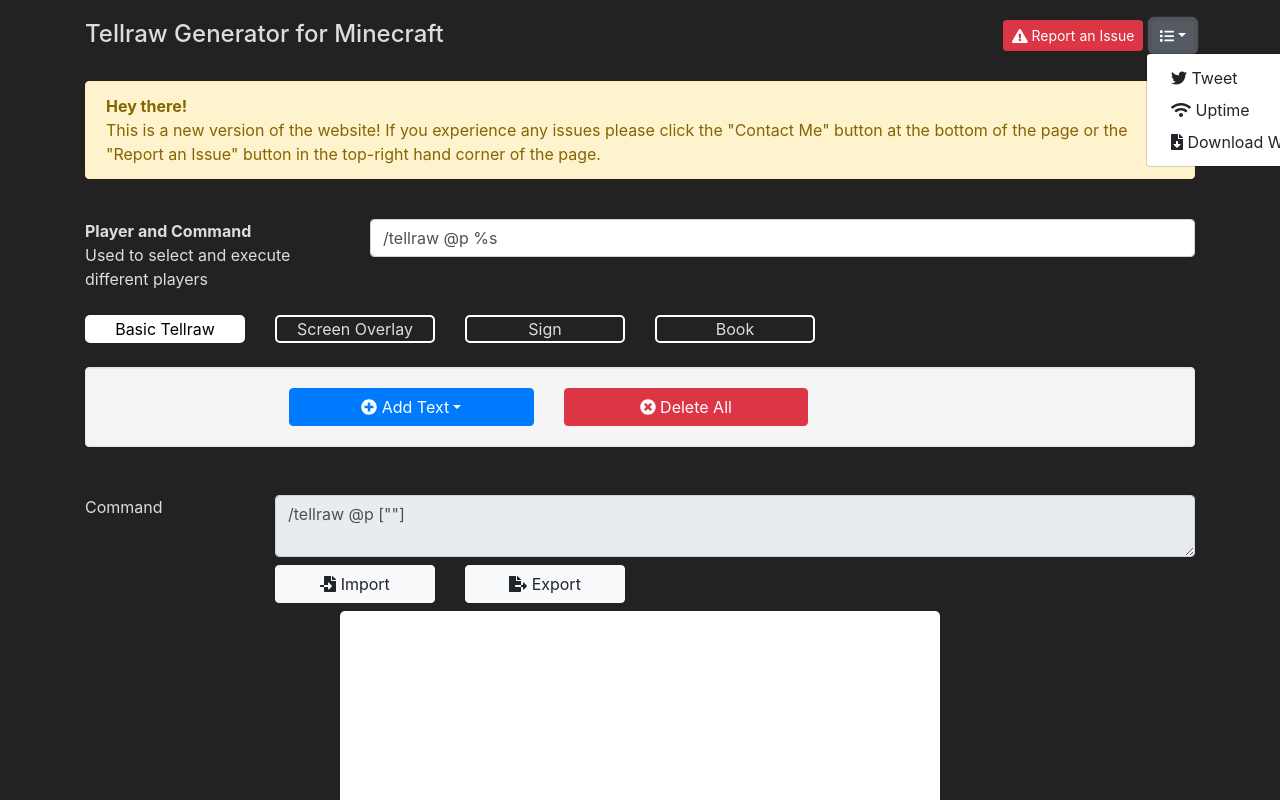
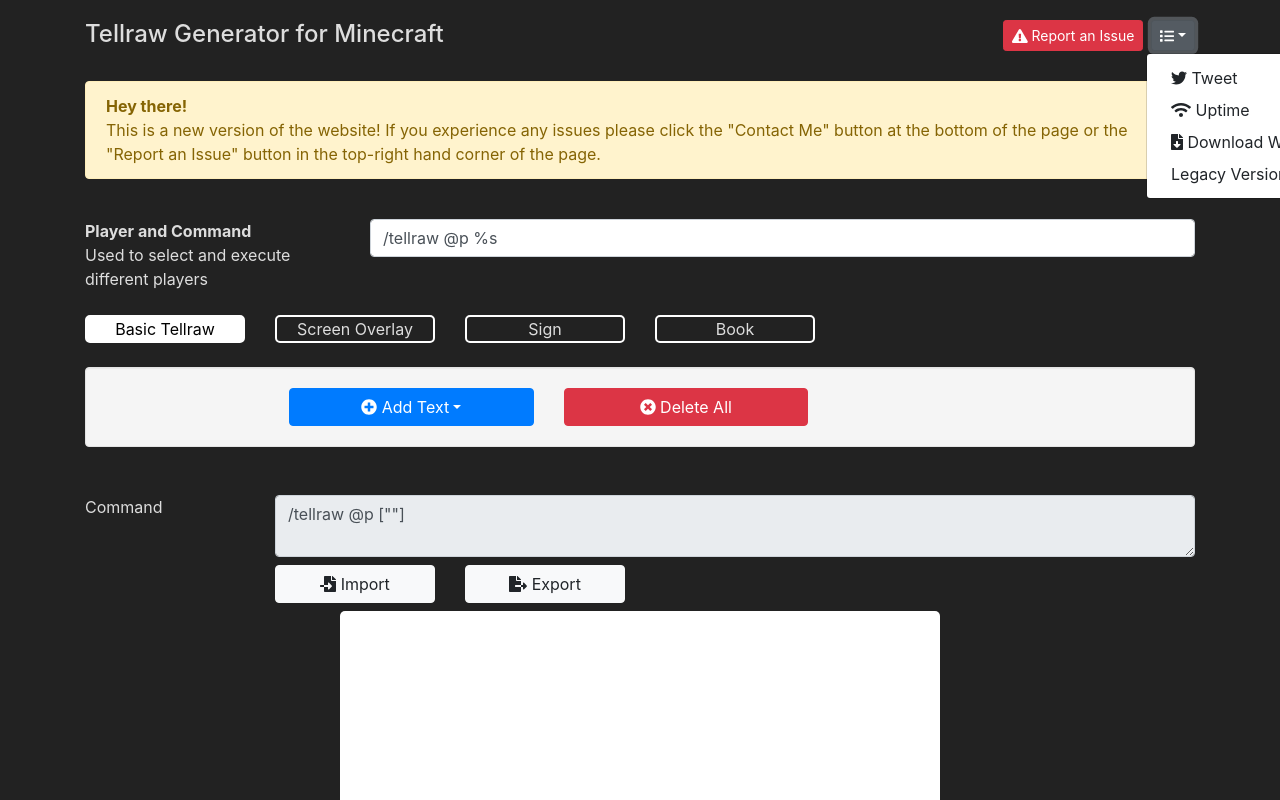
Before and after one commit to ezfe/tellraw, a React app: page / in a window 1280 px wide. Both pictures are taken after a click on the button 1173 px from the left and 35 px from the top of the page. Shown: the top 800 px of the page. Built offline with nearby package versions, Linux system fonts and the light colour scheme.

Commit message:
Added a legacy version

```diff
--- a/src/components/Tellraw.tsx
+++ b/src/components/Tellraw.tsx
@@ -103,6 +103,9 @@ const Tellraw: React.FunctionComponent<{}> = () => {
                 <a className="dropdown-item" href="https://github.com/ezfe/tellraw/archive/preview.zip">
                   <FontAwesomeIcon icon="file-download" /> Download Website
                 </a>
+                <a className="dropdown-item" href="https://legacy.minecraftjson.com">
+                  Legacy Version
+                </a>
               </div>
             </div>
           </div>
```
